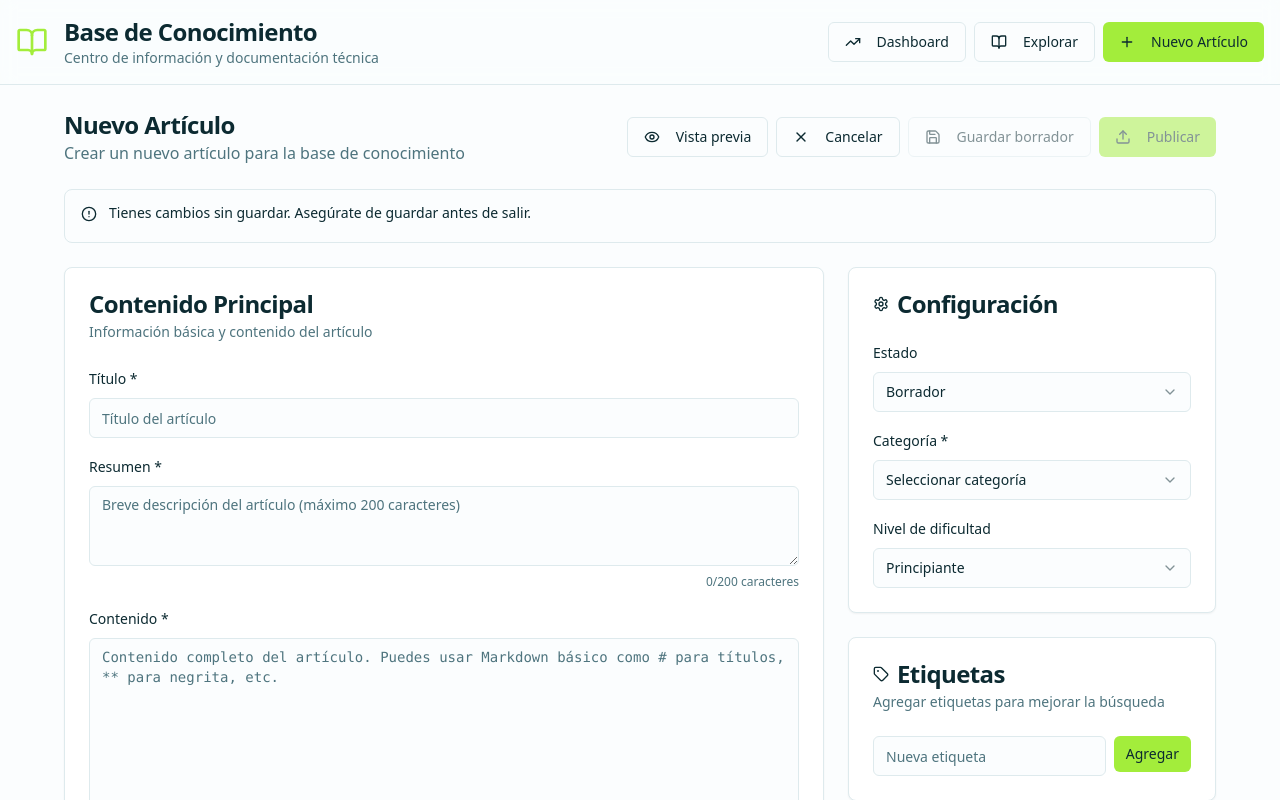
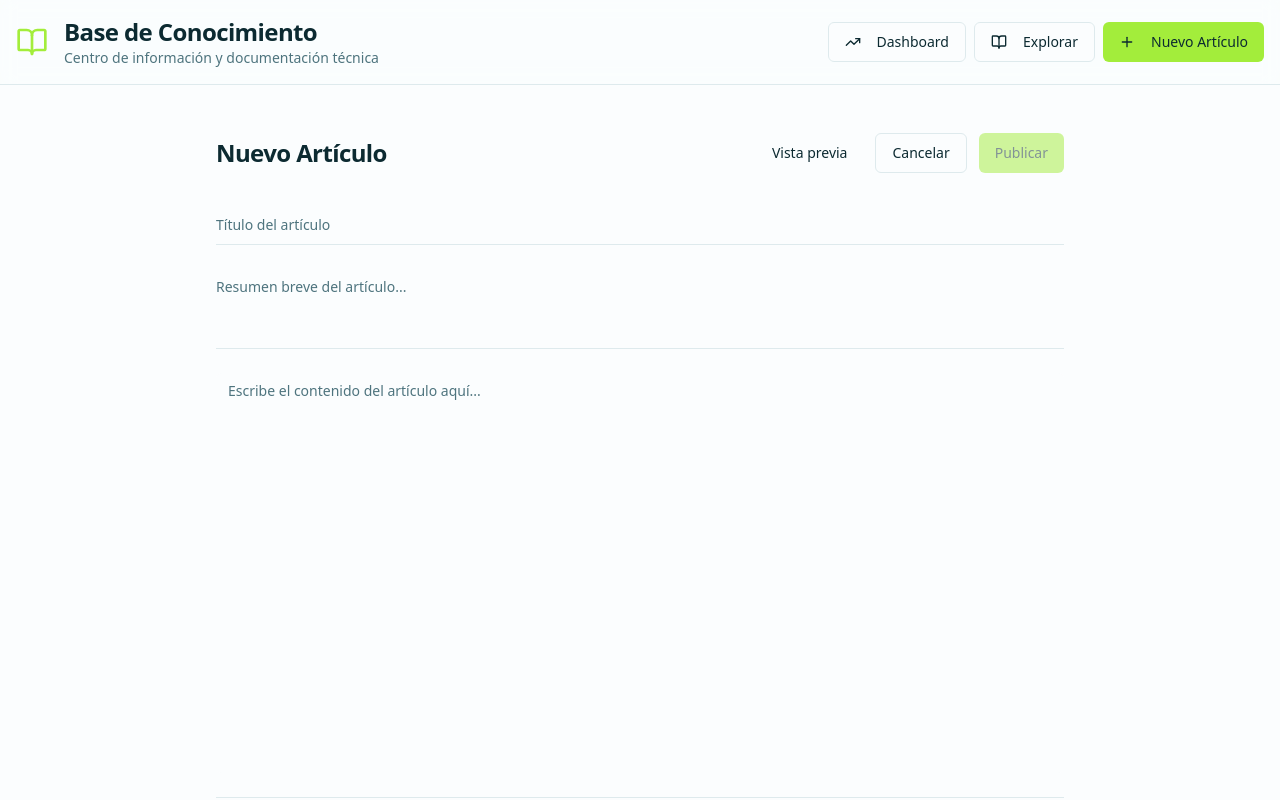
Before and after one commit to branzontech/helpdesk-insights-dashboard, a React (Vite) app: page /knowledge in a window 1280 px wide. Both pictures are taken after a click on the button "Nuevo Artículo". Shown: the top 800 px of the page. Built offline with nearby package versions, Linux system fonts and the light colour scheme.

Commit message:
Simplify knowledge base UI
Reduce visual noise in the knowledge base interface.

```diff
--- a/src/components/knowledge/KnowledgeBaseEditor.tsx
+++ b/src/components/knowledge/KnowledgeBaseEditor.tsx
@@ -165,142 +165,63 @@ const KnowledgeBaseEditor: React.FC<KnowledgeBaseEditorProps> = ({
   );
 
   return (
-    <div className="max-w-6xl mx-auto space-y-6">
-      {/* Header */}
-      <div className="flex items-center justify-between">
-        <div>
-          <h1 className="text-2xl font-bold">
+    <div className="max-w-4xl mx-auto p-6">
+      {/* Simple Header */}
+      <div className="flex items-center justify-between mb-8">
+        <h1 className="text-2xl font-semibold">
           {isEditing ? 'Editar Artículo' : 'Nuevo Artículo'}
         </h1>
-          <p className="text-muted-foreground">
-            {isEditing
-              ? `Editando: ${existingArticle?.title}`
-              : 'Crear un nuevo artículo para la base de conocimiento'
-            }
-          </p>
-        </div>
-
-        <div className="flex items-center space-x-2">
-          <Button variant="outline" onClick={() => setIsPreview(!isPreview)}>
-            <Eye className="h-4 w-4 mr-2" />
-            {isPreview ? 'Editor' : 'Vista previa'}
+        <div className="flex gap-3">
+          <Button variant="ghost" onClick={() => setIsPreview(!isPreview)}>
+            {isPreview ? 'Editar' : 'Vista previa'}
           </Button>
-          <Button variant="outline" onClick={onCancel}>
-            <X className="h-4 w-4 mr-2" />
-            Cancelar
-          </Button>
-          <Button
-            variant="outline"
-            onClick={() => handleSave('draft')}
-            disabled={!formData.title.trim()}
-          >
-            <Save className="h-4 w-4 mr-2" />
-            Guardar borrador
-          </Button>
-          <Button
-            onClick={() => handleSave('published')}
-            disabled={!formData.title.trim() || !formData.content.trim()}
-          >
-            <Upload className="h-4 w-4 mr-2" />
+          <Button variant="outline" onClick={onCancel}>Cancelar</Button>
+          <Button onClick={() => handleSave('published')} disabled={!formData.title.trim() || !formData.content.trim()}>
             Publicar
           </Button>
         </div>
       </div>
 
-      {isDirty && (
-        <Alert>
-          <AlertCircle className="h-4 w-4" />
-          <AlertDescription>
-            Tienes cambios sin guardar. Asegúrate de guardar antes de salir.
-          </AlertDescription>
-        </Alert>
-      )}
-
       {isPreview ? renderPreview() : (
-        <div className="grid grid-cols-1 lg:grid-cols-3 gap-6">
-          {/* Main Editor */}
-          <div className="lg:col-span-2 space-y-6">
-            <Card>
-              <CardHeader>
-                <CardTitle>Contenido Principal</CardTitle>
-                <CardDescription>
-                  Información básica y contenido del artículo
-                </CardDescription>
-              </CardHeader>
-              <CardContent className="space-y-4">
-                <div className="space-y-2">
-                  <Label htmlFor="title">Título *</Label>
+        <div className="space-y-6">
+          {/* Title */}
+          <div>
             <Input
-                    id="title"
               placeholder="Título del artículo"
               value={formData.title}
               onChange={(e) => handleInputChange('title', e.target.value)}
+              className="text-lg font-medium border-0 border-b border-border rounded-none px-0 focus-visible:ring-0 focus-visible:border-primary"
             />
           </div>
 
-                <div className="space-y-2">
-                  <Label htmlFor="summary">Resumen *</Label>
+          {/* Summary */}
+          <div>
             <Textarea
-                    id="summary"
-                    placeholder="Breve descripción del artículo (máximo 200 caracteres)"
+              placeholder="Resumen breve del artículo..."
               value={formData.summary}
               onChange={(e) => handleInputChange('summary', e.target.value)}
               maxLength={200}
-                    rows={3}
+              rows={2}
+              className="border-0 border-b border-border rounded-none px-0 resize-none focus-visible:ring-0 focus-visible:border-primary"
             />
-                  <div className="text-xs text-muted-foreground text-right">
-                    {formData.summary.length}/200 caracteres
-                  </div>
           </div>
 
-                <div className="space-y-2">
-                  <Label htmlFor="content">Contenido *</Label>
+          {/* Content */}
+          <div>
             <Textarea
-                    id="content"
-                    placeholder="Contenido completo del artículo. Puedes usar Markdown básico como # para títulos, ** para negrita, etc."
+              placeholder="Escribe el contenido del artículo aquí..."
               value={formData.content}
               onChange={(e) => handleInputChange('content', e.target.value)}
-                    rows={20}
-                    className="font-mono text-sm"
+              rows={15}
+              className="min-h-[400px] border-0 focus-visible:ring-0 resize-none"
             />
-                  <div className="text-xs text-muted-foreground">
-                    Tiempo estimado de lectura: {formData.estimatedReadTime} minutos
-                  </div>
-                </div>
-              </CardContent>
-            </Card>
           </div>
 
-          {/* Sidebar */}
-          <div className="space-y-6">
-            {/* Status & Publishing */}
-            <Card>
-              <CardHeader>
-                <CardTitle className="flex items-center">
-                  <Settings className="h-4 w-4 mr-2" />
-                  Configuración
-                </CardTitle>
-              </CardHeader>
-              <CardContent className="space-y-4">
-                <div className="space-y-2">
-                  <Label htmlFor="status">Estado</Label>
-                  <Select value={formData.status} onValueChange={(value: any) => handleInputChange('status', value)}>
-                    <SelectTrigger>
-                      <SelectValue />
-                    </SelectTrigger>
-                    <SelectContent>
-                      <SelectItem value="draft">Borrador</SelectItem>
-                      <SelectItem value="published">Publicado</SelectItem>
-                      <SelectItem value="archived">Archivado</SelectItem>
-                    </SelectContent>
-                  </Select>
-                </div>
-
-                <div className="space-y-2">
-                  <Label htmlFor="category">Categoría *</Label>
+          {/* Simple metadata */}
+          <div className="flex gap-4 pt-4 border-t">
             <Select value={formData.category} onValueChange={(value) => handleInputChange('category', value)}>
-                    <SelectTrigger>
-                      <SelectValue placeholder="Seleccionar categoría" />
+              <SelectTrigger className="w-40">
+                <SelectValue placeholder="Categoría" />
               </SelectTrigger>
               <SelectContent>
                 {knowledgeBaseCategories.map((category) => (
@@ -310,50 +231,20 @@ const KnowledgeBaseEditor: React.FC<KnowledgeBaseEditorProps> = ({
                 ))}
               </SelectContent>
             </Select>
-                </div>
 
-                <div className="space-y-2">
-                  <Label htmlFor="difficulty">Nivel de dificultad</Label>
-                  <Select value={formData.difficulty} onValueChange={(value: any) => handleInputChange('difficulty', value)}>
-                    <SelectTrigger>
-                      <SelectValue />
-                    </SelectTrigger>
-                    <SelectContent>
-                      <SelectItem value="beginner">Principiante</SelectItem>
-                      <SelectItem value="intermediate">Intermedio</SelectItem>
-                      <SelectItem value="advanced">Avanzado</SelectItem>
-                    </SelectContent>
-                  </Select>
-                </div>
-              </CardContent>
-            </Card>
-
-            {/* Tags */}
-            <Card>
-              <CardHeader>
-                <CardTitle className="flex items-center">
-                  <Tag className="h-4 w-4 mr-2" />
-                  Etiquetas
-                </CardTitle>
-                <CardDescription>
-                  Agregar etiquetas para mejorar la búsqueda
-                </CardDescription>
-              </CardHeader>
-              <CardContent className="space-y-4">
-                <div className="flex space-x-2">
+            <div className="flex gap-2">
               <Input
-                    placeholder="Nueva etiqueta"
+                placeholder="Agregar etiqueta"
                 value={newTag}
                 onChange={(e) => setNewTag(e.target.value)}
                 onKeyPress={(e) => e.key === 'Enter' && handleAddTag()}
+                className="w-32"
               />
-                  <Button onClick={handleAddTag} size="sm">
-                    Agregar
-                  </Button>
+              <Button variant="ghost" onClick={handleAddTag} size="sm">+</Button>
             </div>
 
             {formData.tags.length > 0 && (
-                  <div className="flex flex-wrap gap-2">
+              <div className="flex gap-1 flex-wrap">
                 {formData.tags.map((tag) => (
                   <Badge key={tag} variant="secondary" className="text-xs">
                     {tag}
@@ -367,43 +258,6 @@ const KnowledgeBaseEditor: React.FC<KnowledgeBaseEditorProps> = ({
                 ))}
               </div>
             )}
-              </CardContent>
-            </Card>
-
-            {/* Metadata */}
-            {isEditing && existingArticle && (
-              <Card>
-                <CardHeader>
-                  <CardTitle>Información del artículo</CardTitle>
-                </CardHeader>
-                <CardContent className="space-y-3 text-sm">
-                  <div className="flex items-center space-x-2">
-                    <User className="h-4 w-4 text-muted-foreground" />
-                    <span>Autor: {existingArticle.author.name}</span>
-                  </div>
-                  <div className="flex items-center space-x-2">
-                    <Calendar className="h-4 w-4 text-muted-foreground" />
-                    <span>
-                      Creado: {new Date(existingArticle.createdAt).toLocaleDateString('es-ES')}
-                    </span>
-                  </div>
-                  <div className="flex items-center space-x-2">
-                    <Clock className="h-4 w-4 text-muted-foreground" />
-                    <span>
-                      Actualizado: {new Date(existingArticle.updatedAt).toLocaleDateString('es-ES')}
-                    </span>
-                  </div>
-                  <div className="flex items-center space-x-2">
-                    <Eye className="h-4 w-4 text-muted-foreground" />
-                    <span>{existingArticle.viewCount} visualizaciones</span>
-                  </div>
-                  <Separator />
-                  <div className="text-xs text-muted-foreground">
-                    Versión actual: {existingArticle.version}
-                  </div>
-                </CardContent>
-              </Card>
-            )}
           </div>
         </div>
       )}
```
Lines whose indentation alone changed are shown as unchanged.
